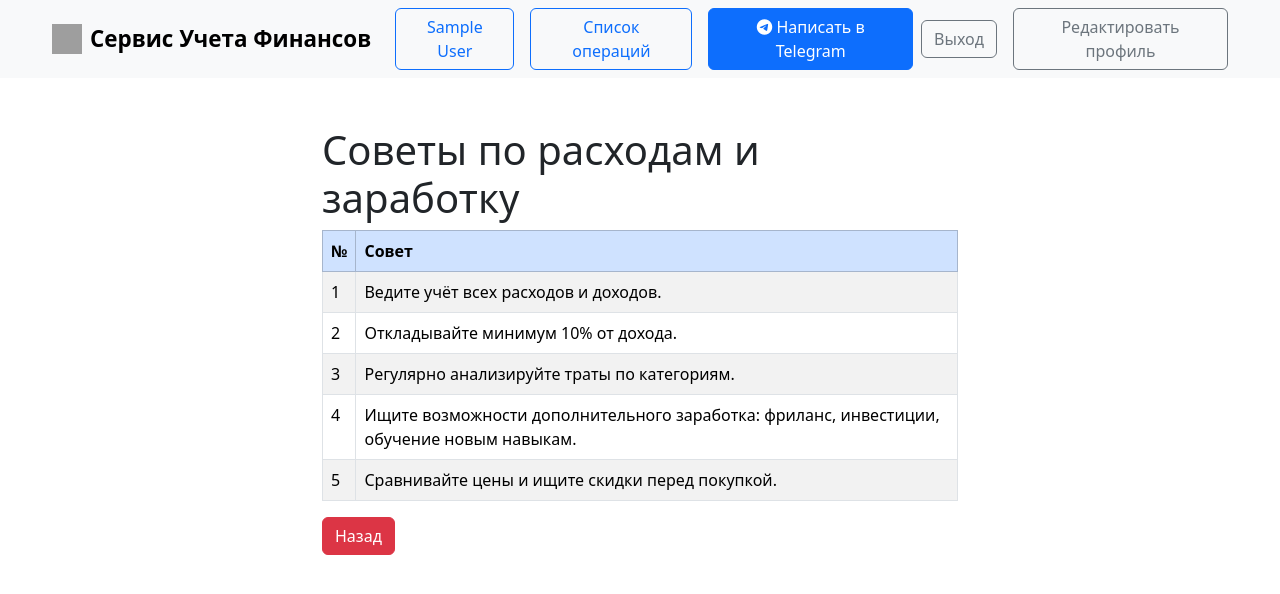
After one commit to SenderAlex/DjangoTelegramFinControl, a Django app: page /tips/ in a window 1280 px wide. The commit adds this page. Shown: the top 594 px of the page. Run offline with Django 5.2, Linux system fonts and the light colour scheme; the visitor is signed in with stand-in values (Sample User, id 1); some libraries are stand-ins or nearby versions; grey boxes are pictures that could not be loaded.

Commit message:
financial tips

```diff
--- /dev/null
+++ b/fincontrol_app/templates/fincontrol_app/financial_tips.html
@@ -0,0 +1,28 @@
+{% extends 'fincontrol_app/layout.html' %}
+
+{% block content %}
+
+    <div class="container mt-5" style="max-width: 660px;">
+        <h1>Советы по расходам и заработку</h1>
+
+        <table class="table table-bordered table-striped table-hover">
+            <thead class="table-primary">
+            <tr>
+                <th>№</th>
+                <th>Совет</th>
+            </tr>
+            </thead>
+            <tbody>
+            {% for  tip in tips %}
+                {% with forloop.counter as index %}
+                <tr>
+                    <td>{{ index }}</td>
+                    <td>{{ tip }}</td>
+                </tr>
+                {% endwith %}
+            {% endfor %}
+            </tbody>
+        </table>
+    <button type="button" class="btn btn-danger" onclick="window.history.back();">Назад</button>
+    </div>
+{% endblock %}
--- a/fincontrol_app/templates/fincontrol_app/transaction_list.html
+++ b/fincontrol_app/templates/fincontrol_app/transaction_list.html
@@ -20,6 +20,7 @@
         <h1>Список транзакций</h1>
         <a href="{% url 'fincontrol_app:add_transaction' %}" class="btn btn-success mb-3">Добавить транзакцию</a>
         <a href="{% url 'fincontrol_app:show_plots' %}" class="btn btn-primary mb-3">Показать графики</a>
+        <a href="{% url 'fincontrol_app:financial_tips' %}" class="btn btn-info mb-3">Советы по финансовой грамотности</a>
         <table class="table table-bordered table-striped table-hover">
             <thead class="table-primary">
             <tr>
--- a/fincontrol_app/urls.py
+++ b/fincontrol_app/urls.py
@@ -1,5 +1,6 @@
 from django.urls import path
-from .views import transaction_list, add_transaction, show_plots, report_to_excel, get_categories, edit_transaction
+from .views import (transaction_list, add_transaction, show_plots, report_to_excel, get_categories, edit_transaction,
+                    financial_tips)
 
 app_name = 'fincontrol_app'
 
@@ -9,5 +10,6 @@ urlpatterns = [
     path('plot/', show_plots, name='show_plots'),
     path('excel/', report_to_excel, name='report_to_excel'),
     path('get_categories/<str:type>/', get_categories, name='get_categories'),
-    path('transaction/<int:pk>/edit/', edit_transaction, name='edit_transaction')
+    path('transaction/<int:pk>/edit/', edit_transaction, name='edit_transaction'),
+    path('tips/', financial_tips, name='financial_tips')
 ]
--- a/fincontrol_app/views.py
+++ b/fincontrol_app/views.py
@@ -32,7 +32,7 @@ def transaction_list(request):
         end_date_obj = datetime.strptime(end_date, '%Y-%m-%d') + timedelta(days=1)
         transactions = transactions.filter(date__lte=end_date_obj)
 
-    # Мы хотим отображать 10 записей на страницу
+    # Мы хотим отображать 5 записей на страницу
     paginator = Paginator(transactions, 5)  # 5 записей на страницу
 
     # Получаем номер текущей страницы из GET-запроса
@@ -319,3 +319,14 @@ def edit_transaction(request, pk):
     else:
         form = TransactionForm(instance=transaction)
         return render(request, 'fincontrol_app/edit_transaction.html', {'form': form})
+
+@login_required
+def financial_tips(request):
+    tips = [
+        "Ведите учёт всех расходов и доходов.",
+        "Откладывайте минимум 10% от дохода.",
+        "Регулярно анализируйте траты по категориям.",
+        "Ищите возможности дополнительного заработка: фриланс, инвестиции, обучение новым навыкам.",
+        "Сравнивайте цены и ищите скидки перед покупкой.",
+    ]
+    return render (request, 'fincontrol_app/financial_tips.html', {'tips': tips})
--- /dev/null
+++ b/registration_app/static/registration_app/css/carusel.css
@@ -0,0 +1,6 @@
+.carousel-container {
+  display: flex;
+  justify-content: center; /* Центрирует по горизонтали */
+  align-items: center;     /* Центрирует по вертикали, если контейнер имеет высоту */
+  height: 100vh;           /* Задает высоту контейнера по высоте экрана (по желанию) */
+}
--- a/registration_app/templates/registration_app/base.html
+++ b/registration_app/templates/registration_app/base.html
@@ -4,7 +4,8 @@
 <head>
     <meta charset="UTF-8">
     <title>Аналитика доходов и расходов</title>
-    <link rel="stylesheet" href="{% static 'css/navigation.css' %}">
+    <link rel="stylesheet" href="{% static 'fincontrol_app/css/navigation.css' %}">
+    <link rel="stylesheet" href="{% static 'registration_app/css/carusel.css' %}">
     <link href="https://cdn.jsdelivr.net/npm/bootstrap@5.3.3/dist/css/bootstrap.min.css" rel="stylesheet"
           integrity="sha384-QWTKZyjpPEjISv5WaRU9OFeRpok6YctnYmDr5pNlyT2bRjXh0JMhjY6hW+ALEwIH"
           crossorigin="anonymous">
```
Also changed, not shown: registration_app/templates/registration_app/index.html (+11 -9 lines), fincontrol_app/static/fincontrol_app/css/navigation.css (renamed from fincontrol_app/static/css/navigation.css), fincontrol_app/static/fincontrol_app/img/demo.png (renamed from fincontrol_app/static/img/demo.png), fincontrol_app/static/fincontrol_app/img/demo2.PNG (renamed from fincontrol_app/static/img/demo2.PNG), fincontrol_app/static/fincontrol_app/img/demo3.PNG (added), fincontrol_app/static/fincontrol_app/img/demo_old.png (renamed from fincontrol_app/static/img/demo_old.png), 1 other file.
